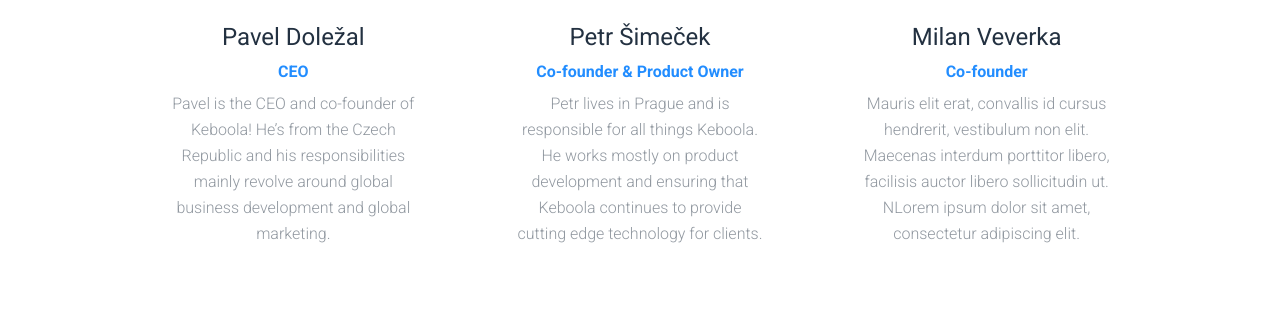
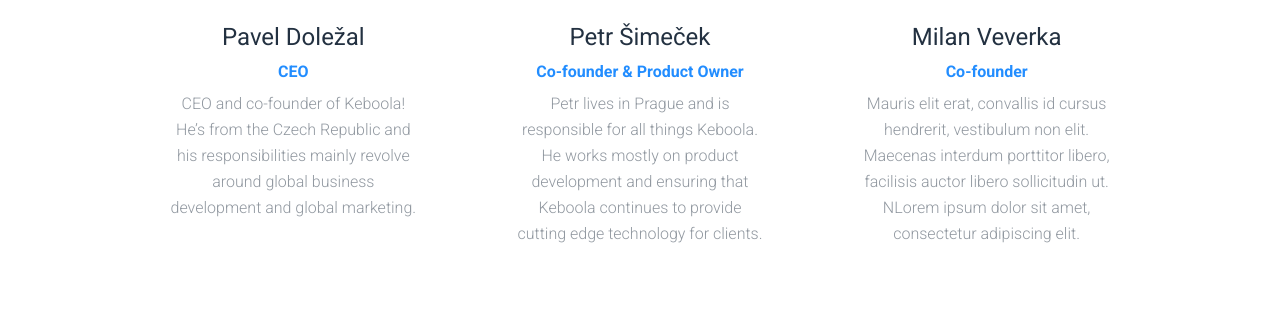
Before and after one commit to keboola/website, a Jekyll site: the page built from _about/about.md, in a window 1280 px wide and 900 px high, scrolled down 1703 px. Shown: the part 166-498 px from the top of the window. Built offline with Jekyll 4.4.1, drawn with Linux system fonts in a browser that asks for light colours; nearby versions of some CDN libraries.

Commit message:
Update from Forestry.io - Updated about.md

```diff
--- a/_about/about.md
+++ b/_about/about.md
@@ -46,9 +46,8 @@
   list:
   - name: Pavel Doležal
     position: CEO
-    desc: Pavel is the CEO and co-founder of Keboola! He’s from the Czech Republic
-      and his responsibilities mainly revolve around global business development and
-      global marketing.
+    desc: CEO and co-founder of Keboola! He’s from the Czech Republic and his responsibilities
+      mainly revolve around global business development and global marketing.
     photo: "/uploads/pavel.jpg"
   - name: Petr Šimeček
     position: Co-founder & Product Owner
```
